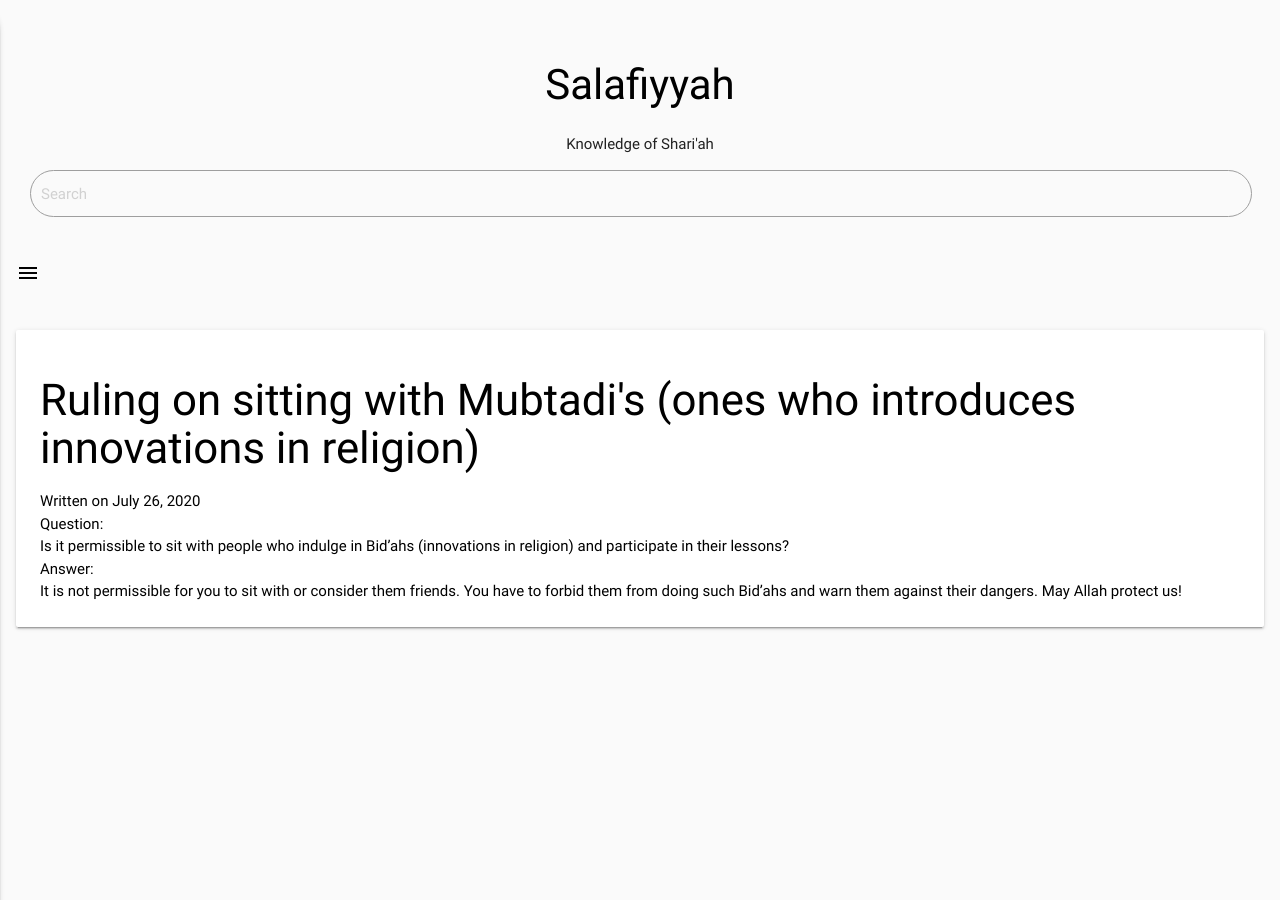
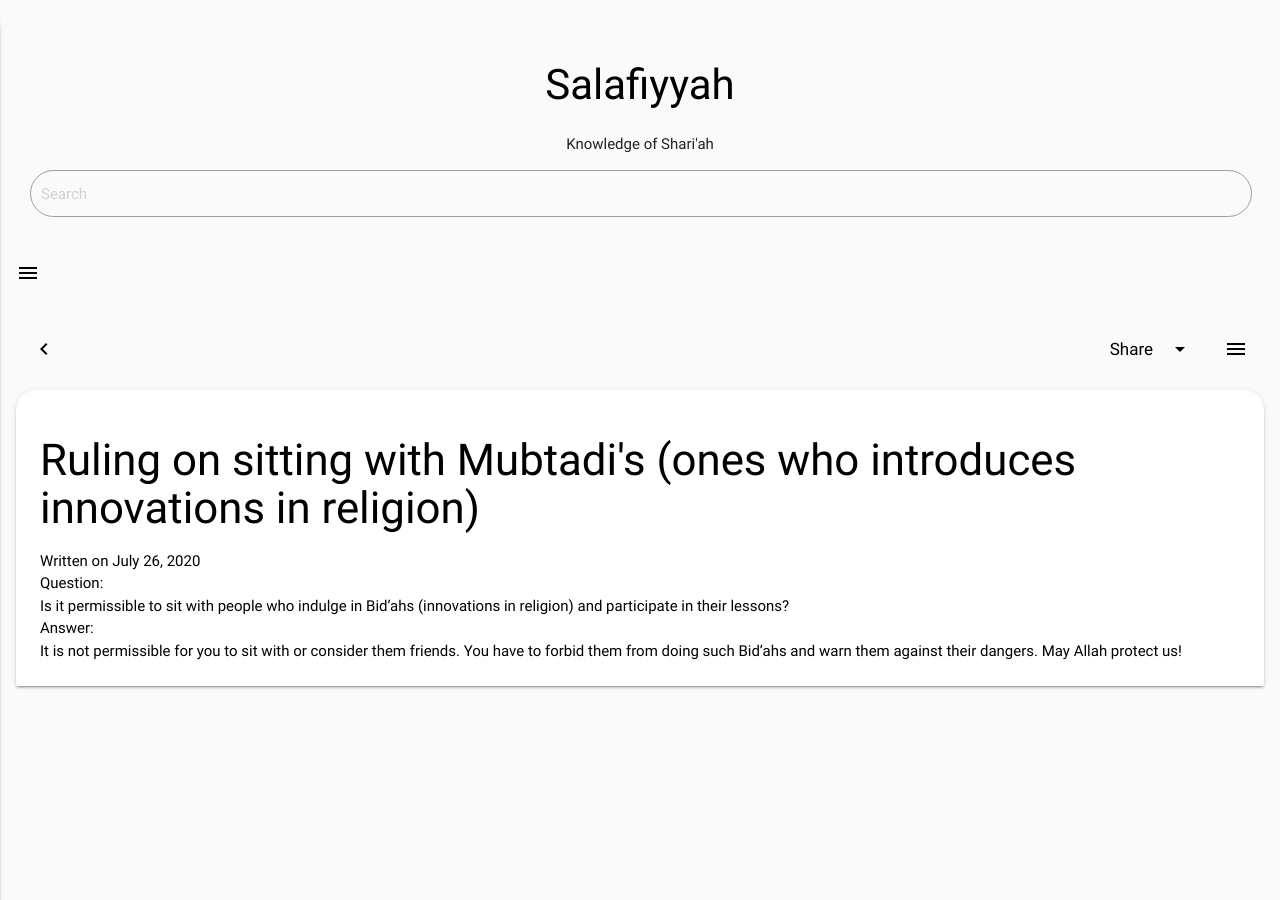
Before and after one commit to alsalafiyyah/new, a Jekyll site: the page built from _posts/misc/2020-07-26-ruling-on-sitting-with-people-of-bidah.md, in a window 1280 px wide. Built offline with Jekyll 4.4.1, drawn with Linux system fonts in a browser that asks for light colours; nearby versions of some CDN libraries.

Commit message:
Update post.html

```diff
--- a/_layouts/post.html
+++ b/_layouts/post.html
@@ -1,8 +1,20 @@
 ---
 layout: default
 ---
+<ul id="dropdown1" class="dropdown-content black-text">
+  <li><a href="#!" class="black-text waves-effect waves-grey">Facebook</a></li>
+  <li><a href="#!" class="black-text waves-effect waves-grey">Twitter</a></li>
+  <li class="divider"></li>
+  <li><a href="#!" class="black-text waves-effect waves-grey">WhatsApp</a></li>
+  <li><a href="#!" class="black-text waves-effect waves-grey">Telegram</a></li>
+</ul>
+<div id="navbar" class="black-text grey lighten-5">
+ <a href="#" class="black-text waves-effect waves-grey"><i class="material-icons">chevron_left</i></a>
+  <a href="#" data-activates="slide-out" class="black-text button-collapse waves-effect waves-grey right"><i class="material-icons">menu</i></a>
+ <a class="dropdown-button right black-text" href="#!" data-activates="dropdown1">Share<i class="material-icons right">arrow_drop_down</i></a>
+</div>
 
-          <div class="card">
+          <div class="card radius-page-content">
             <div class="card-content black-text">
               <span class="card-title"><h3>{{ page.title }}</h3></span>
                 Written on {{ page.date | date: "%B %e, %Y" }}
```
